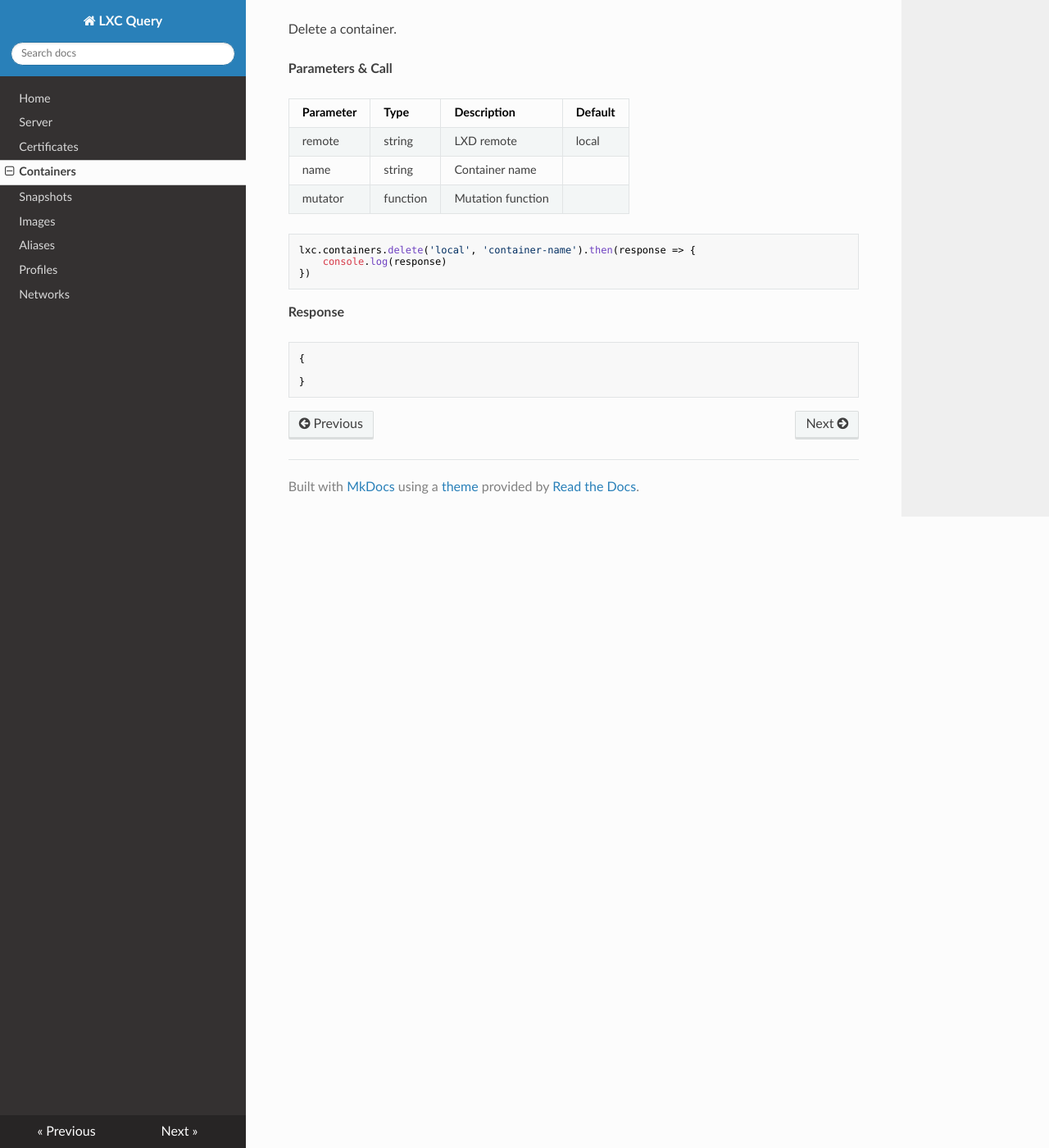
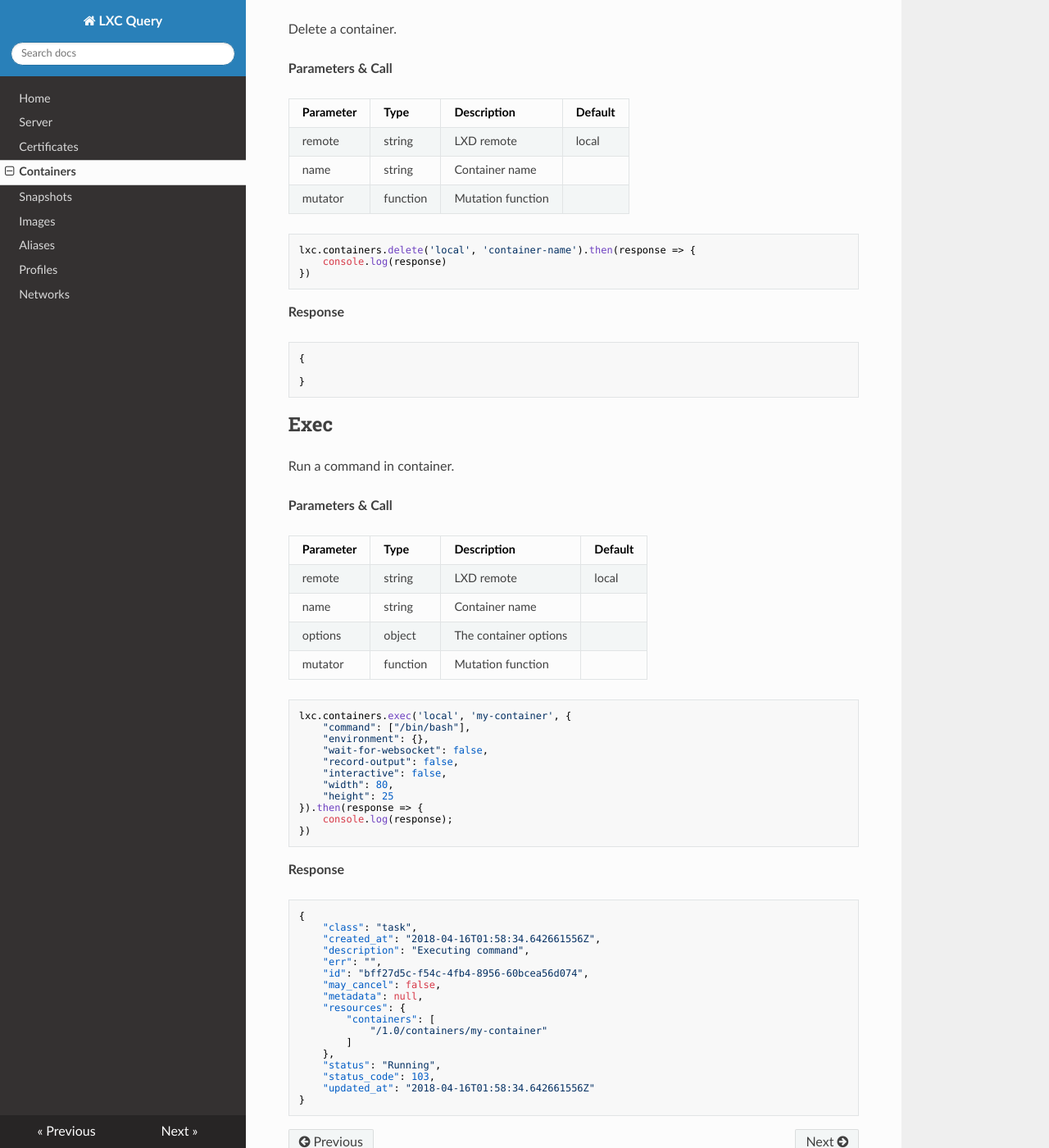
Before and after one commit to lcherone/lxc-query, an MkDocs documentation site: the page built from docs/containers.md, in a window 1280 px wide and 1400 px high, scrolled down 11033 px. Shown: the whole window at 82% size. Built offline with MkDocs 1.6.1, drawn with Linux system fonts in a browser that asks for light colours; nearby versions of some CDN libraries; old or Windows-style settings are respelled for this version of MkDocs.

Commit message:
added more container methods

````diff
--- a/docs/containers.md
+++ b/docs/containers.md
@@ -636,3 +636,52 @@ lxc.containers.delete('local', 'container-name').then(response => {
 
 }
 ```
+
+## Exec
+
+Run a command in container.
+
+**Parameters & Call**
+
+| Parameter    | Type          | Description   | Default       |
+| ----------   | ------------- | ------------- | ------------- |
+| remote       | string        | LXD remote    | local         |
+| name         | string        | Container name    |           |
+| options      | object        | The container options |       |
+| mutator      | function      | Mutation function |           |
+
+```
+lxc.containers.exec('local', 'my-container', {
+    "command": ["/bin/bash"],
+    "environment": {},
+    "wait-for-websocket": false,
+    "record-output": false,
+    "interactive": false,
+    "width": 80,
+    "height": 25
+}).then(response => {
+    console.log(response);
+})
+```
+
+**Response**
+
+```
+{
+    "class": "task",
+    "created_at": "2018-04-16T01:58:34.642661556Z",
+    "description": "Executing command",
+    "err": "",
+    "id": "bff27d5c-f54c-4fb4-8956-60bcea56d074",
+    "may_cancel": false,
+    "metadata": null,
+    "resources": {
+        "containers": [
+            "/1.0/containers/my-container"
+        ]
+    },
+    "status": "Running",
+    "status_code": 103,
+    "updated_at": "2018-04-16T01:58:34.642661556Z"
+}
+```
````
Also changed, not shown: 1 other file.
